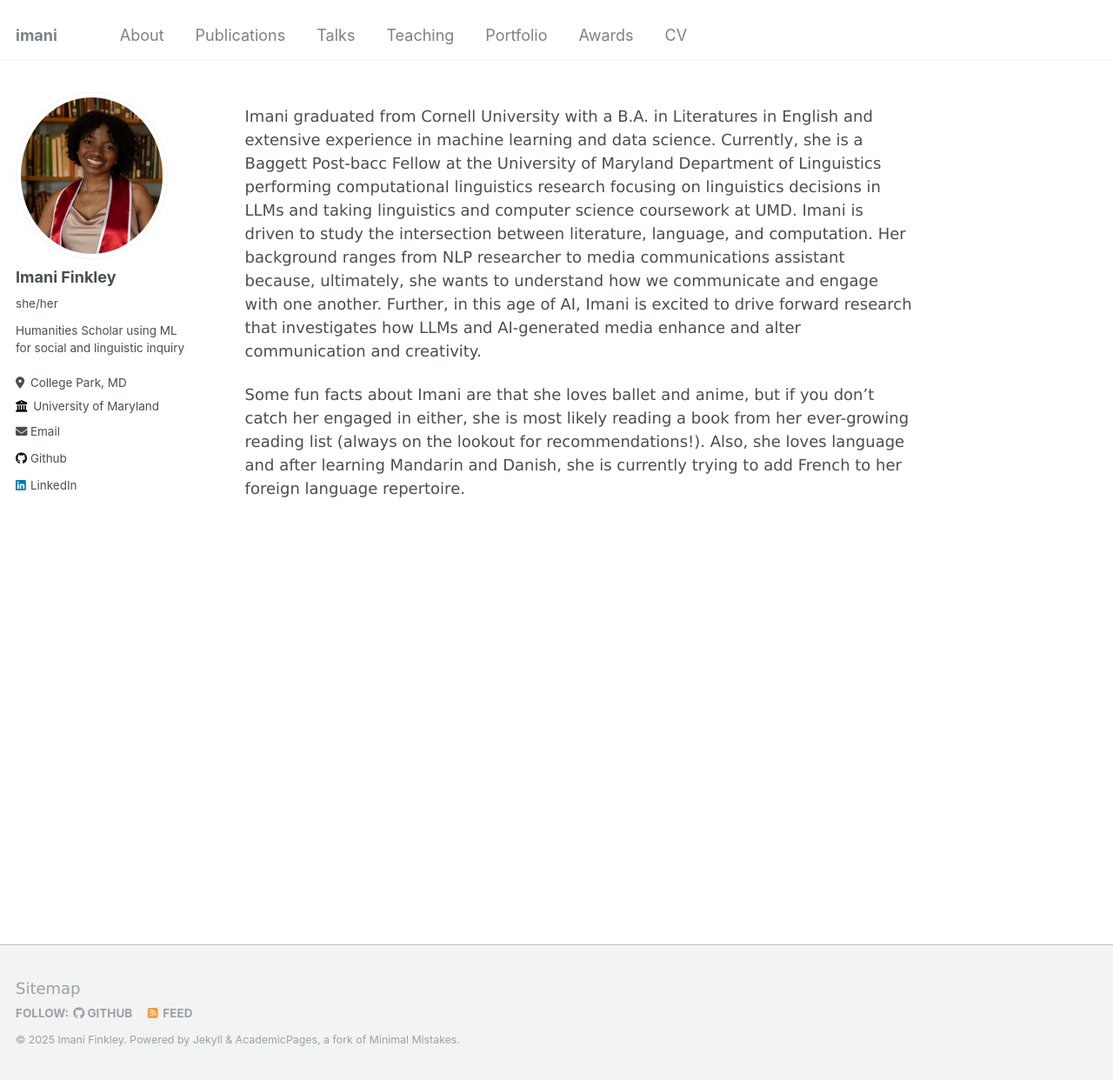
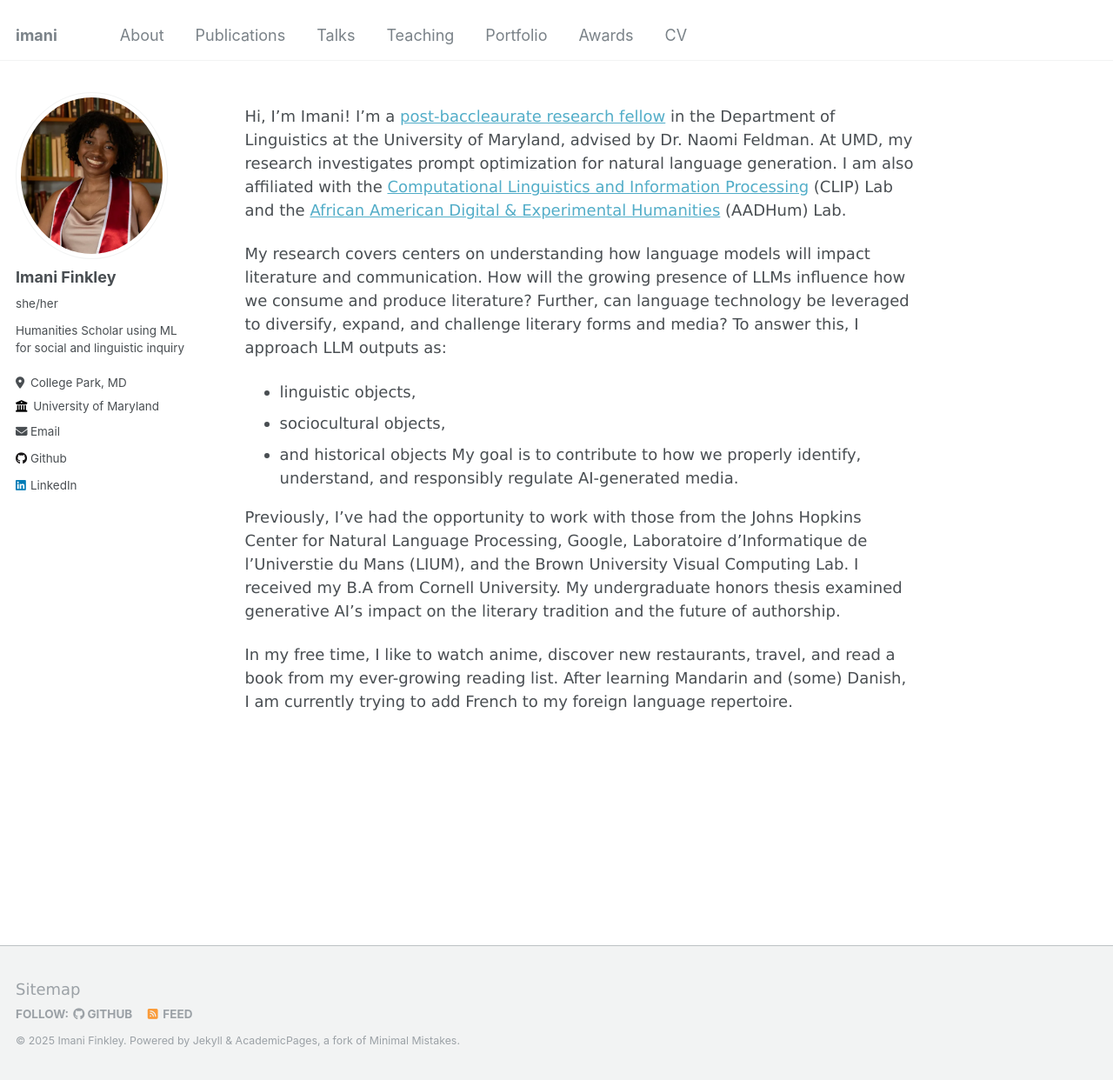
Before and after one commit to imanif/imanif.github.io, a Jekyll site: the page built from _pages/about.md, in a window 1280 px wide and 1242 px high. Shown: the whole window at 87% size. Built offline with Jekyll 4.4.1, drawn with Linux system fonts in a browser that asks for light colours.

Commit message:
update about

```diff
--- a/_pages/about.md
+++ b/_pages/about.md
@@ -7,7 +7,14 @@ redirect_from:
   - /about.html
 ---
 
-Imani graduated from Cornell University with a B.A. in Literatures in English and extensive experience in machine learning and data science. Currently, she is a Baggett Post-bacc Fellow at the University of Maryland Department of Linguistics performing computational linguistics research focusing on linguistics decisions in LLMs and taking linguistics and computer science coursework at UMD. Imani is driven to study the intersection between literature, language, and computation. Her background ranges from NLP researcher to media communications assistant because, ultimately, she wants to understand how we communicate and engage with one another. Further, in this age of AI, Imani is excited to drive forward research that investigates how LLMs and AI-generated media enhance and alter communication and creativity.
+Hi, I'm Imani! I'm a [post-baccleaurate research fellow](https://linguistics.umd.edu/academic-programs/graduate/baggett) in the Department of Linguistics at the University of Maryland, advised by Dr. Naomi Feldman. At UMD, my research investigates prompt optimization for natural language generation. I am also affiliated with the [Computational Linguistics and Information Processing](https://ischool.umd.edu/centers-and-labs/clip/) (CLIP) Lab and the [African American Digital & Experimental Humanities](https://aadhum.umd.edu/) (AADHum) Lab.
 
+My research covers centers on understanding how language models will impact literature and communication. How will the growing presence of LLMs influence how we consume and produce literature? Further, can language technology be leveraged to diversify, expand, and challenge literary forms and media? To answer this, I approach LLM outputs as:
+- linguistic objects,
+- sociocultural objects,
+- and historical objects
+My goal is to contribute to how we properly identify, understand, and responsibly regulate AI-generated media.
 
-Some fun facts about Imani are that she loves ballet and anime, but if you don’t catch her engaged in either, she is most likely reading a book from her ever-growing reading list (always on the lookout for recommendations!). Also, she loves language and after learning Mandarin and Danish, she is currently trying to add French to her foreign language repertoire.
+Previously, I've had the opportunity to work with those from the Johns Hopkins Center for Natural Language Processing, Google, Laboratoire d'Informatique de l'Universtie du Mans (LIUM), and the Brown University Visual Computing Lab. I received my B.A from Cornell University. My undergraduate honors thesis examined generative AI's impact on the literary tradition and the future of authorship.
+
+In my free time, I like to watch anime, discover new restaurants, travel, and read a book from my ever-growing reading list. After learning Mandarin and (some) Danish, I am currently trying to add French to my foreign language repertoire.
```
